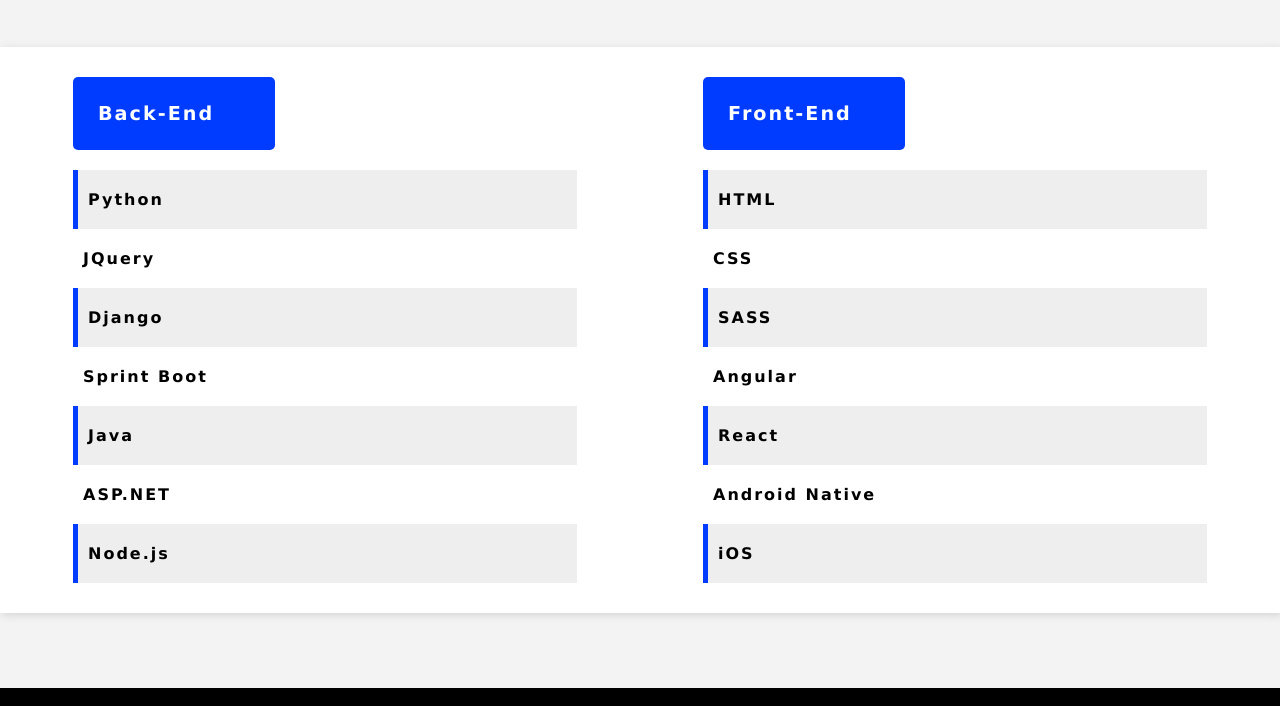
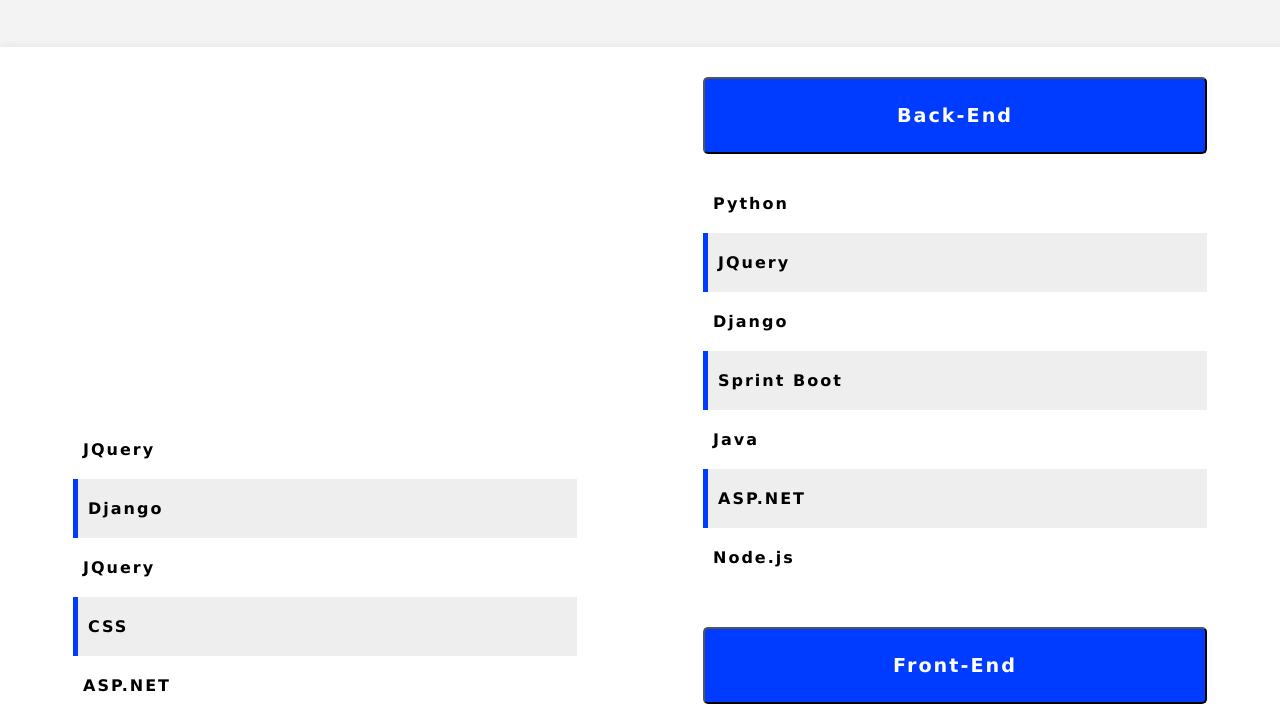
Before and after one commit to hello-world-was-taken/UGR-7412-12, a plain HTML site: page html/skills.html in a window 1280 px wide. Shown: the part 255-961 px from the top of the page. Drawn offline with Linux system fonts and the light colour scheme.

Commit message:
finish meaning full concepts

```diff
--- a/css/skills.css
+++ b/css/skills.css
@@ -146,7 +146,7 @@
     padding: 10px;
     border-radius: 50%;
 }
-.skills-main__hidden-first, .skills-main__hidden-second {
+.skills__back-end, .skills__front-end {
     display: none;
 }
 .skills-main__list{
@@ -155,6 +155,7 @@
     font-weight: bolder;
     letter-spacing: 2px;
     margin-bottom: 20px;
+    /* visibility: ; */
     /* align-self: flex-start; */
     /* MAKE SURE TO CHANGE THIS IN THE DESKTOP VERSION */
 }
@@ -173,8 +174,13 @@
     width: 100%;
     align-items: center;
 }
+.button__wrapper {
+    display: flex;
+    flex-direction: column;
+    width: 80%;
+}
 .skills-main__item--first {
-    width: 40%;
+    width: 100%;
     font-weight: bolder;
     letter-spacing: 2px;
     margin-top: 0;
@@ -322,6 +328,17 @@
         /* align-self: flex-start; */
         /* MAKE SURE TO CHANGE THIS IN THE DESKTOP VERSION */
     }
+    .button__wrapper {
+        width: 40%;
+        /* background-color: red; */
+    }
+    .skills-main__item--first {
+        width: 100%;
+    }
+    .skills-main__item--hidden {
+        width: 100%;
+        /* background-color: red; */
+    }
     .skills-main__item {
         list-style-type: none;
         /* margin: 10px; */
--- a/html/skills.html
+++ b/html/skills.html
@@ -36,35 +36,37 @@
         </header>
 
         <div class="main__flex">
-            <!-- <ul class="skills-main__visible">
+            <ul class="skills-main__visible skills-main__list">
                 <li class="skills-main__item">JQuery</li>
                 <li class="skills-main__item">Django</li>
                 <li class="skills-main__item">JQuery</li>
                 <li class="skills-main__item">CSS</li>
                 <li class="skills-main__item">ASP.NET</li>
                 <li class="skills-main__item">SASS</li>
-            </ul> -->
-            <ul class="skills-main__list">
-                <li class="skills-main__item--first">Back-End</li>
-                <li class="skills-main__item">Python</li>
-                <li class="skills-main__item">JQuery</li>
-                <li class="skills-main__item">Django</li>
-                <li class="skills-main__item">Sprint Boot</li>
-                <li class="skills-main__item">Java</li>
-                <li class="skills-main__item">ASP.NET</li>
-                <li class="skills-main__item">Node.js</li>
             </ul>
+            <div class="button__wrapper">
+                <button onclick="show_hide_back_end()" class="show__back-end skills-main__item--first" id="back-end">Back-End</button>
+                <ul class="skills-main__list skills-main__item--hidden" id="skills__back-end">
+                    <li class="skills-main__item skills-main__item--hidden">Python</li>
+                    <li class="skills-main__item skills-main__item--hidden">JQuery</li>
+                    <li class="skills-main__item skills-main__item--hidden">Django</li>
+                    <li class="skills-main__item skills-main__item--hidden">Sprint Boot</li>
+                    <li class="skills-main__item skills-main__item--hidden">Java</li>
+                    <li class="skills-main__item skills-main__item--hidden">ASP.NET</li>
+                    <li class="skills-main__item skills-main__item--hidden">Node.js</li>
+                </ul>
 
-            <ul class="skills-main__list">
-                <li class="skills-main__item--first">Front-End</li>
-                <li class="skills-main__item">HTML</li>
-                <li class="skills-main__item">CSS</li>
-                <li class="skills-main__item">SASS</li>
-                <li class="skills-main__item">Angular</li>
-                <li class="skills-main__item">React</li>
-                <li class="skills-main__item">Android Native</li>
-                <li class="skills-main__item">iOS</li>
-            </ul>
+                <button onclick="show_hide_front_end()" class="show__front-end skills-main__item--first" id="front-end">Front-End</button>
+                <ul class="skills-main__list skills-main__item--hidden" id="skills__front-end">
+                    <li class="skills-main__item skills-main__item--hidden">HTML</li>
+                    <li class="skills-main__item skills-main__item--hidden">CSS</li>
+                    <li class="skills-main__item skills-main__item--hidden">SASS</li>
+                    <li class="skills-main__item skills-main__item--hidden">Angular</li>
+                    <li class="skills-main__item skills-main__item--hidden">React</li>
+                    <li class="skills-main__item skills-main__item--hidden">Android Native</li>
+                    <li class="skills-main__item skills-main__item--hidden">iOS</li>
+                </ul>
+            </div>
 
             <!-- <div class="skills-main__hidden">
                 <button class="skills-main__button--collapsed">Front-end</button>
--- a/js/common.js
+++ b/js/common.js
@@ -1,5 +1,4 @@
 function active() {
-    console.log("inside")
     let loca = location.href
     let list = document.getElementsByClassName("navigation__link")
     let len = list.length
@@ -13,18 +12,34 @@
 window.onload = active
 
 function show_nav() {
-    console.log("inside show_nav")
     let nav = document.getElementById("nav")
-    var first = true;
     if (nav.classList[nav.classList.length - 1] == "display__nav") {
-        console.log("inside if")
         nav.classList.remove("display__nav");
-        // nav.classList.add("navigation__list")
-        first = false
       } else {
-        // nav.classList.remove("navigation__list")
         nav.classList.add("display__nav");
-        // active()
-        first = true
       }
 }
+
+// var backend = document.getElementById("back-end")
+// var frontend = document.getElementById("front-end")
+
+function show_hide_back_end() {
+    let back_end = document.getElementById('skills__back-end')
+    if (back_end.style.display === "none") {
+        back_end.style.display = "block"
+    }
+    else {
+        back_end.style.display = "none"
+    }
+}
+
+function show_hide_front_end() {
+    let back_end = document.getElementById('skills__front-end')
+    if (back_end.style.display === "none") {
+        back_end.style.display = "block"
+        back_end.style.transition = "all 2s ease"
+    }
+    else {
+        back_end.style.display = "none"
+    }
+}
```
Also changed, not shown: html/about.html (+3 -1 lines), html/services.html (+5 -5 lines), html/testimonial.html (+6 -6 lines).
